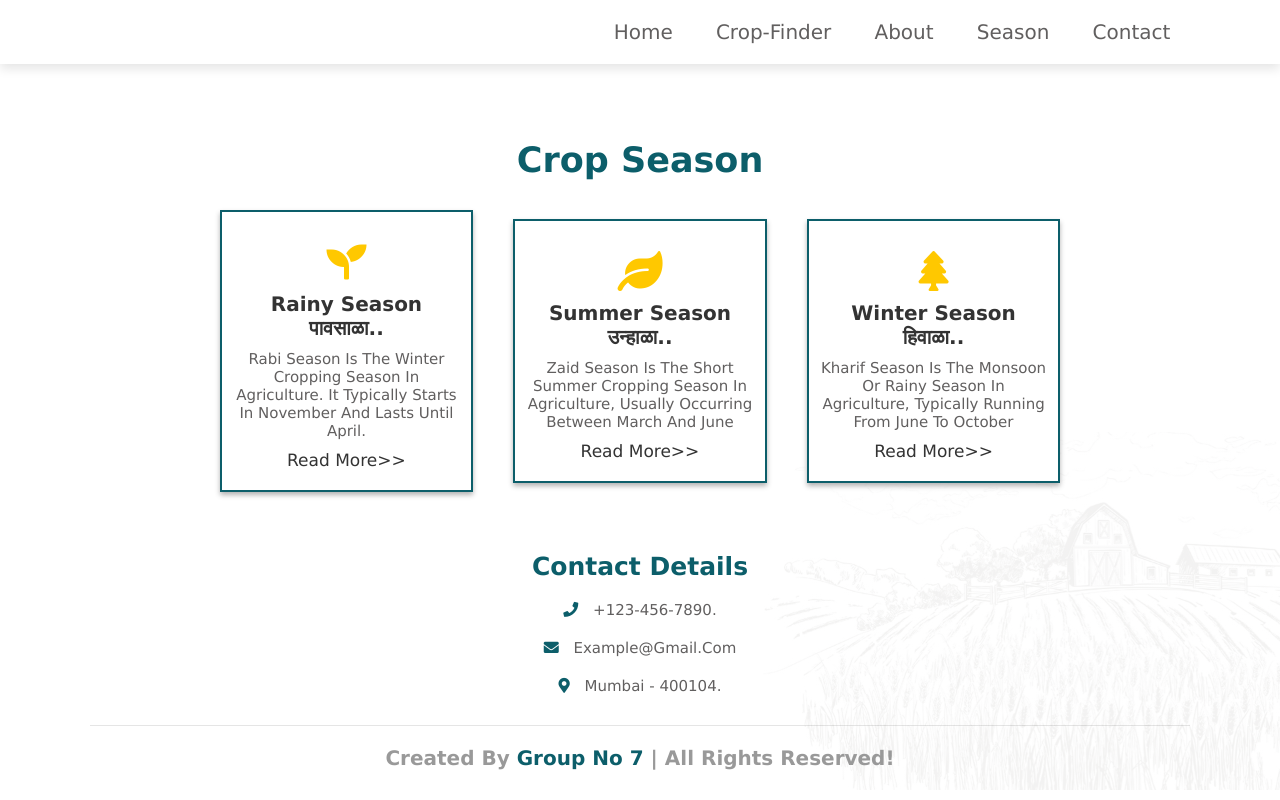
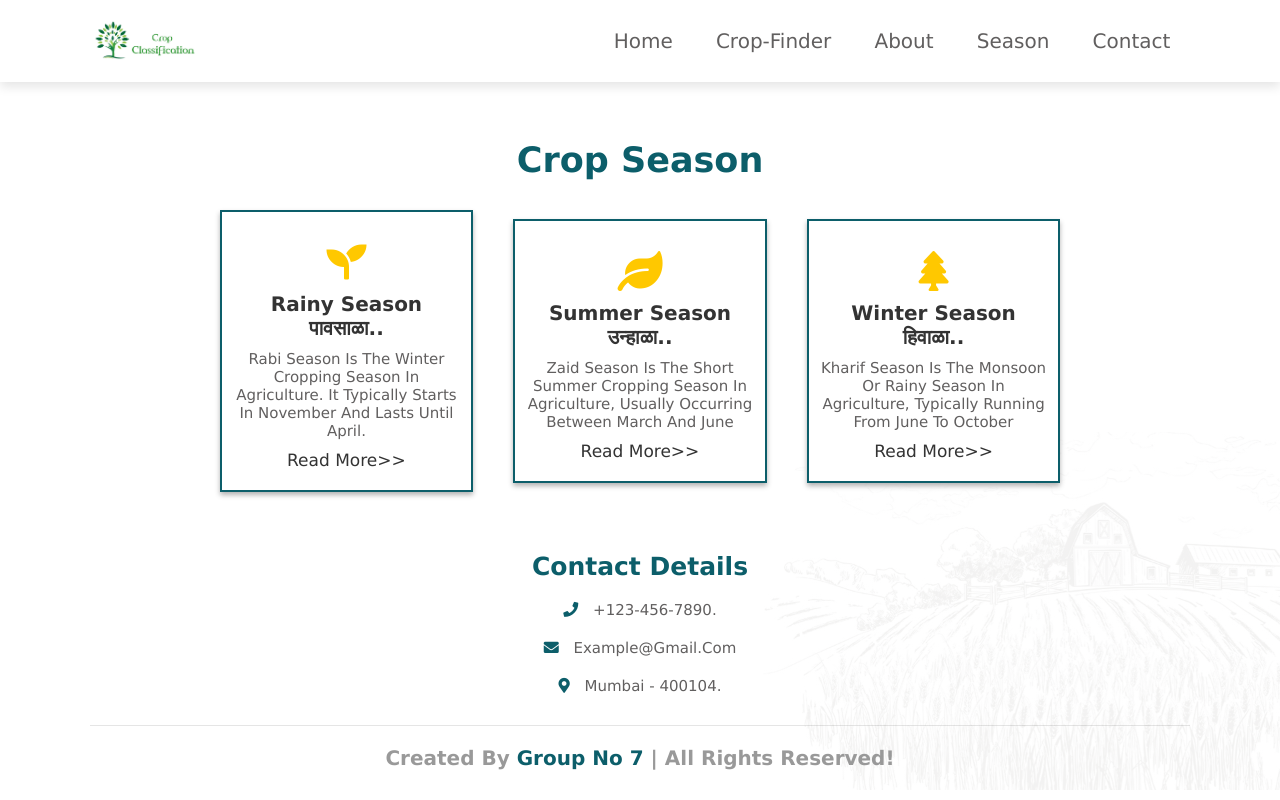
Before and after one commit to Vivekmakwan05/crop-clasification, a plain HTML site: page seasons.html in a window 1280 px wide. Drawn offline with nearby package versions, Linux system fonts and the light colour scheme.

Commit message:
Update seasons.html

```diff
--- a/seasons.html
+++ b/seasons.html
@@ -16,7 +16,7 @@
     <div class="loader"></div>
 
     <header>
-        <a href="index.html" class="logo"><img src="images/log1.jpg" alt=""></a>
+        <a href="index.html" class="logo"><img src="./log1.jpg" alt=""></a>
         <div id="menu" class="fas fa-bars"></div>
 
         <nav class="navbar">
```
